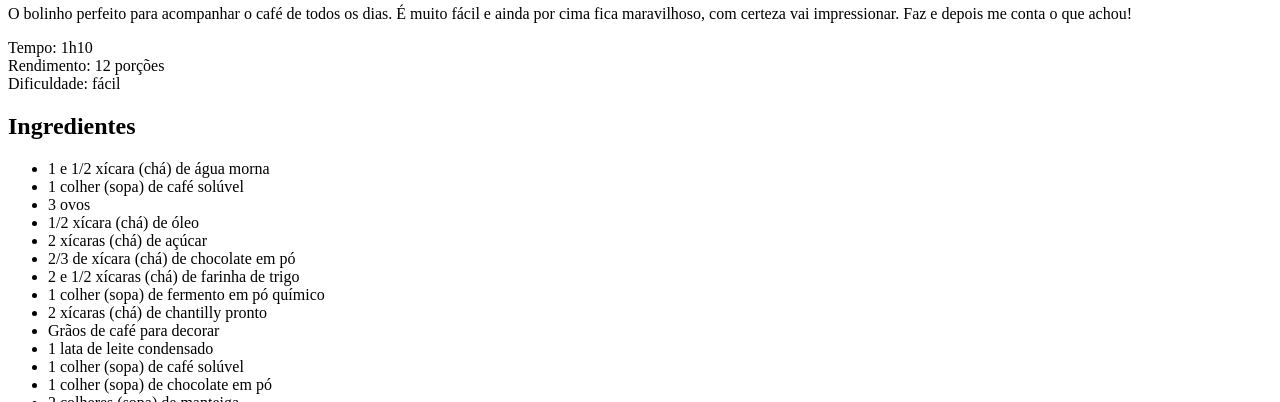
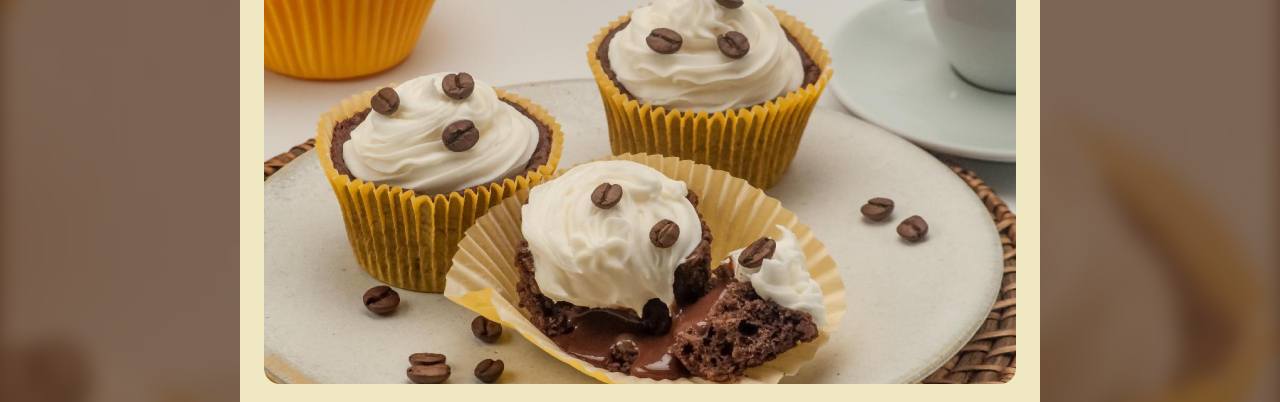
Before and after one commit to amanda-santos/recipe-page, a plain HTML site: page index.html in a window 1280 px wide. Shown: the part 88-490 px from the top of the page. Drawn offline with Linux system fonts and the light colour scheme.

Commit message:
feat: add images

```diff
--- a/index.html
+++ b/index.html
@@ -12,10 +12,14 @@
       </text>
     </svg>"
     />
+    <link rel="stylesheet" href="style.css" />
   </head>
   <body>
     <div id="page">
-      <img src="" alt="" />
+      <img
+        src="assets/main-image.png"
+        alt="Imagem de um cupcake com grãos de café e um chantilly"
+      />
       <main>
         <section id="about">
           <h1>Cupcake de café com chantilly</h1>
--- /dev/null
+++ b/style.css
@@ -0,0 +1,13 @@
+body {
+  background-image: url(assets/bg-image.png);
+  background-size: cover;
+}
+
+#page {
+  box-sizing: border-box;
+  width: 800px;
+  padding: 24px;
+  background-color: #f0e8c2;
+  border-radius: 24px;
+  margin: 48px auto;
+}
```
Also changed, not shown: assets/bg-image.png (added), assets/main-image.png (added).
